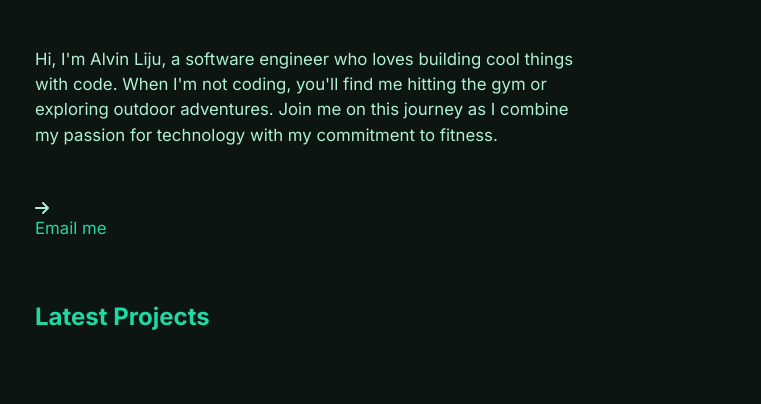
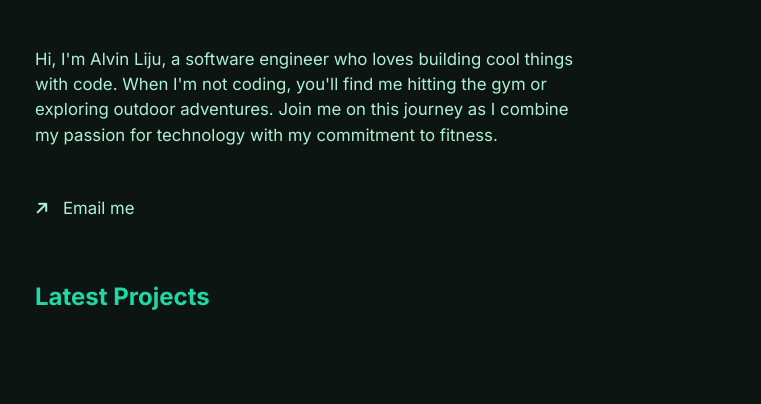
Before and after one commit to alvinliju/personal-website, a plain HTML site: page index.html in a window 1280 px wide. Shown: the part 371-775 px from the top of the page, without its empty margins (259-1020 px from the left). Drawn offline with Linux system fonts and the light colour scheme.

Commit message:
fixed outreach issues

```diff
--- a/index.html
+++ b/index.html
@@ -51,10 +51,9 @@
             </div>
             <p class="about-me">Hi, I'm Alvin Liju, a software engineer who loves building cool things with code. When I'm not coding, you'll find me hitting the gym or exploring outdoor adventures. Join me on this journey as I combine my passion for technology with my commitment to fitness.</p>
             <div>
-                <a class="outreach">
-                    <a href="mailto:alvinliju44@gmail.com"></a>
+                <a class="outreach" href="mailto:alvinliju44@gmail.com">
                     <i class="fa-solid fa-arrow-right"></i>
-                    <p class="darkerText">Email me</p>
+                    <p >Email me</p>
                 </a>
             </div>
         </section>
--- a/style.css
+++ b/style.css
@@ -125,11 +125,14 @@ section{
 
 .outreach{
     display: flex;
+    flex-direction: row;
     align-items: center;
     gap:14px;
     cursor: pointer;
     margin-right: auto;
     width: fit-content;
+    text-decoration: none;
+    color: var(--primary-color);
 }
 
 .outreach:hover{
```
